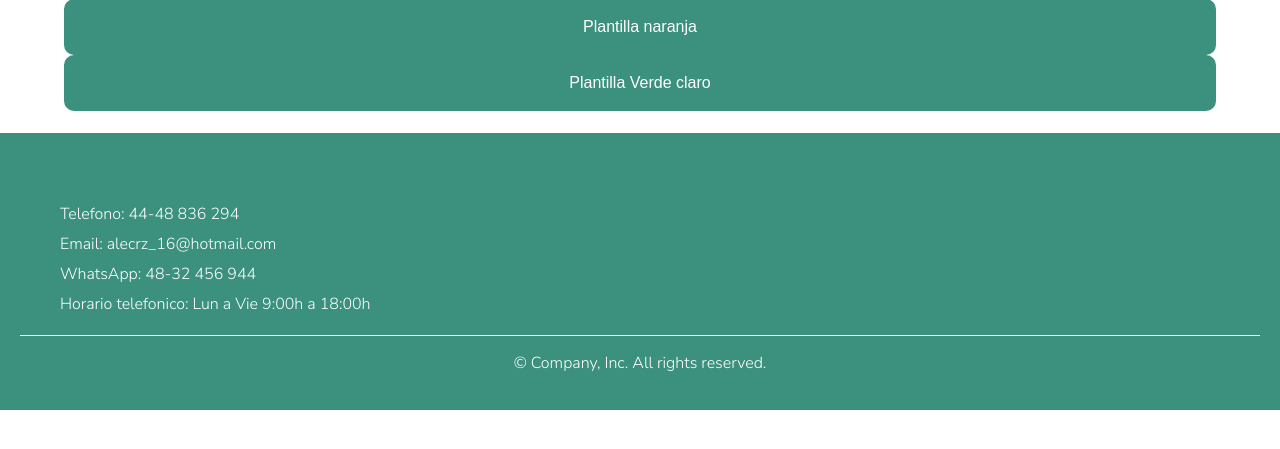
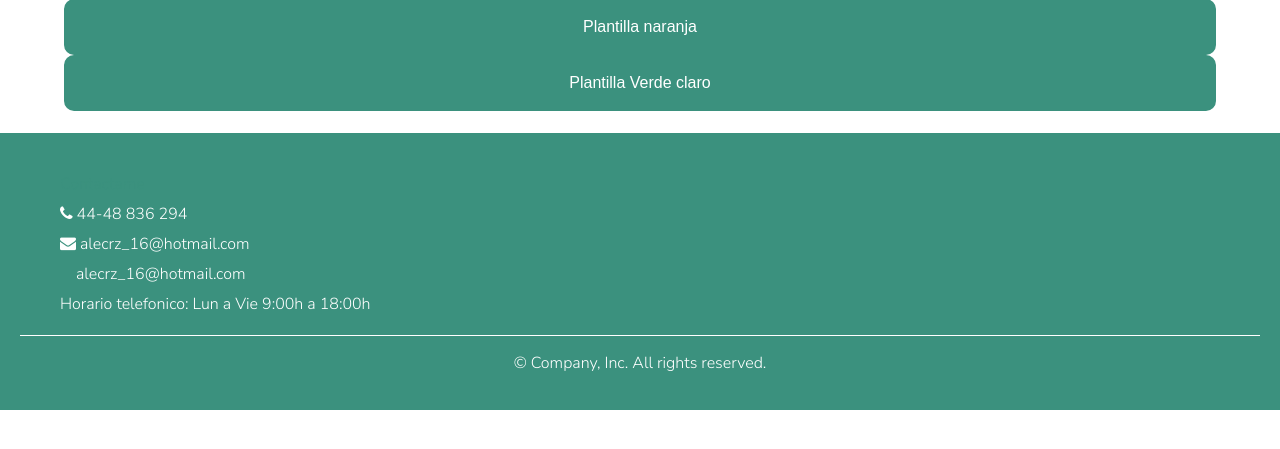
Before and after one commit to alecy1/Colors, a PHP site: page / in a window 1280 px wide. Shown: the part 271-720 px from the top of the page. Run offline with PHP 8.4, Linux system fonts and the light colour scheme.

Commit message:
Agregue 3 Font Awesome icons en el footer.

```diff
--- a/index.php
+++ b/index.php
@@ -2,6 +2,8 @@
 <html>
 <head>
 <title>Lista de quehaceres</title>
+<meta name="viewport" content="width=device-width, initial-scale=1">
+<link rel="stylesheet" href="https://cdnjs.cloudflare.com/ajax/libs/font-awesome/4.7.0/css/font-awesome.min.css">
 <link id="estilos" rel="stylesheet" href="./style/verdeOscuro.css">
 </head>
 <body>
@@ -29,9 +31,9 @@
       <div class="col- col-sm-6 col-md-6 col-lg-6 col-xl-6 col-xxl-6">
         <ul class="menu-footer">
           <li class="menu-li titulo">Contactame</li>
-          <li class="menu-li">Telefono: 44-48 836 294</li>
-          <li class="menu-li">Email: alecrz_16@hotmail.com</li>
-          <li class="menu-li">WhatsApp: 48-32 456 944</li>
+          <li class="menu-li"><i class="fa fa-phone"></i> 44-48 836 294</li>
+          <li class="menu-li"><i class="fa fa-envelope"></i> alecrz_16@hotmail.com</li>
+          <li class="menu-li"><i class="fa-github"></i> alecrz_16@hotmail.com</li>
           <li class="menu-li">Horario telefonico: Lun a Vie 9:00h a 18:00h</li>
         </ul>
       </div>
```
